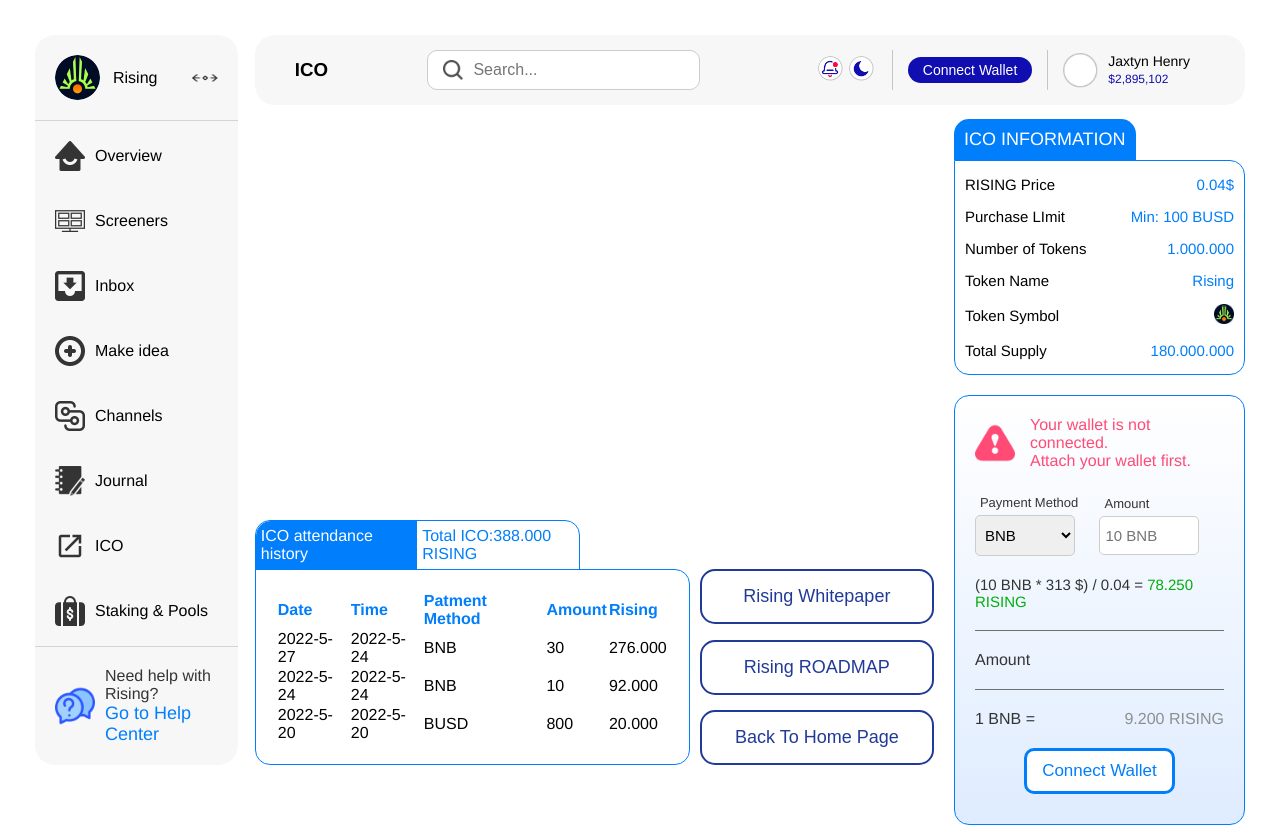
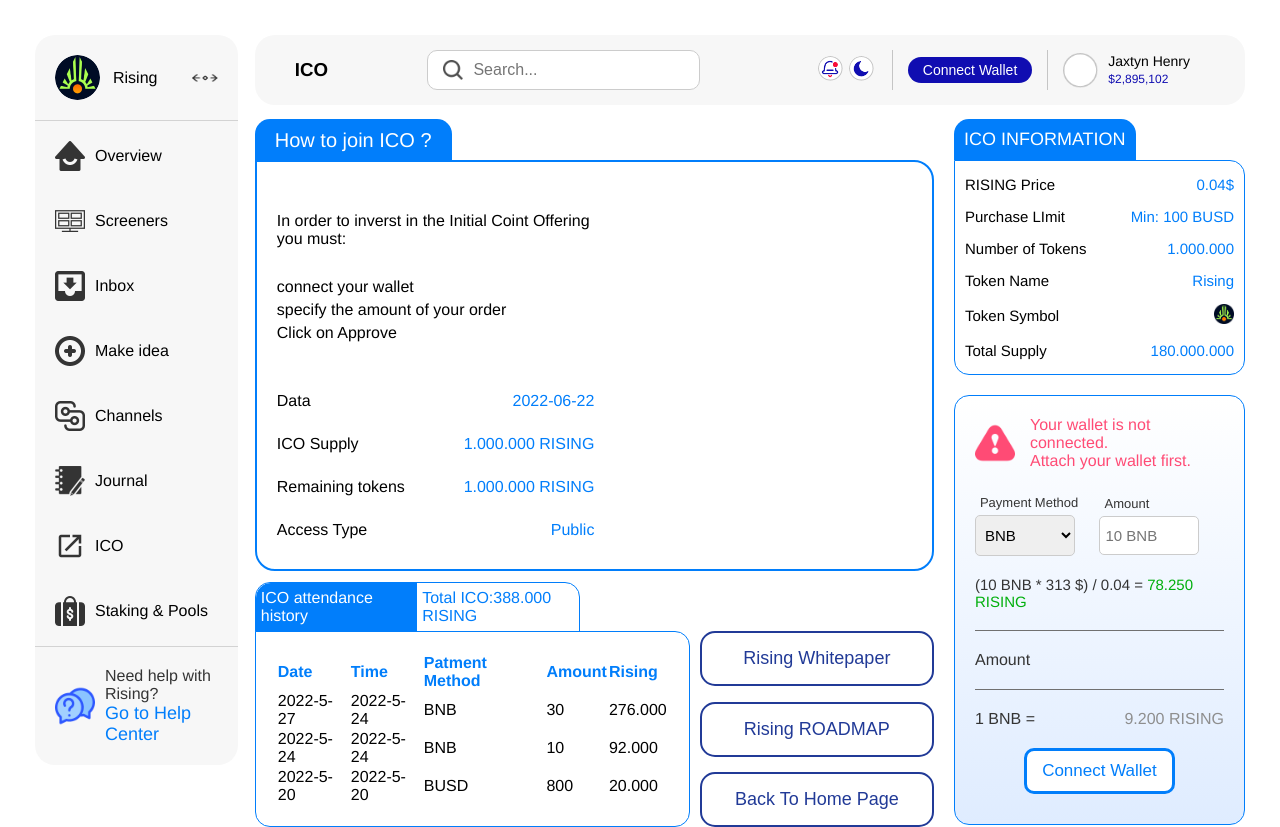
Before and after one commit to fawriid/ico-demo, a React (Create React App) app: page / in a window 1280 px wide. Built offline with nearby package versions, Linux system fonts and the light colour scheme.

Commit message:
how to join ICO added and resposived

```diff
--- a/src/App.css
+++ b/src/App.css
@@ -239,8 +239,71 @@ ul{
     display: flex;
     flex-direction: column;
 }
+/* top */
+.content_left-top{
+    /* background-color: red; */
+    padding: 10px;
+    margin-bottom: 30px;
+    margin-top: 30px;
+    height: 100%;
+    width: 100%;
+    border: 2px solid #017EFB;
+    border-radius: 0 20px 20px 20px;
+    position: relative;
+    display: flex;
+    align-items: center;
+}
+.content_top-left-information{
+    position: absolute;
+    top: 0;
+    left: -2px;
+    transform: translateY(-100%);
+    font-size: 18px;
+    color: #fff;
+    background-color: #017EFB;
+    padding: 10px 20px;
+    border-radius: 15px 15px 0 0;
+    font-size: 20px;
+
+}
+.joining_ico{
+    width: 50%;
+    height: 100%;
+    /* background-color: green; */
+    padding-left: 10px;
+    padding-top: 40px;
+    padding-bottom: 20px;
+}
+.joining_ico-guide{
+    display: flex;
+    flex-direction: column;
+}
+.joining_ico-guide div{
+    margin-top: 30px;
+    display: flex;
+    flex-direction: column;
+    gap: 5px;
+
+}
+.joining_ico-data{
+    margin-top: 50px;
+    display: flex;
+    flex-direction: column;
+    gap: 25px;
+}
+.joining_ico-data div{
+    display: flex;
+    justify-content: space-between;
+    align-items: center;
+}
+.joining_ico-data div span {
+    color: #017EFB;
+}
+
+
+/* bottom */
 .content_left-bottom{
-    margin-top: auto;
+    margin-top: 30px;
     /* height: 30%; */
     display: flex;
 }.content_left-table{
@@ -498,8 +561,25 @@ ul{
     .main_content-right{
         width: 40%;
     }
+    .content_left-top{
+        padding: 30px 0 30px;
+        width: 80%;
+        margin: 40px auto;
+        margin-bottom: 10px;
+    }
+    .joining_ico{
+        width: 100%;
+        padding: 10px 40px;
+
+    }
 }
 @media screen and (max-width:960px) {
+    .content_left-top{
+        width: 90%;
+    }
+    .joining_ico{
+        padding: 10px 20px;
+    }
     .navbar{
         padding: 20px;
     }
--- a/src/App.js
+++ b/src/App.js
@@ -137,7 +137,37 @@ function App() {
                 {/* main section content */}
                 <div className="main_content">
                     <div className="main_content-left">
-                        <div className="content_left-top"></div>
+                        <div className="content_left-top">
+                            <div className="content_top-left-information"> How to join ICO ?</div>
+                            <div className="joining_ico">
+                                <div className="joining_ico-guide">
+                                    <p>In order to inverst in the Initial Coint Offering you must:</p>
+                                    <div>
+                                        <span>connect your wallet </span>
+                                        <span>specify the amount of your order </span>
+                                        <span>Click on Approve</span>
+                                    </div>
+                                </div>
+                                <div className="joining_ico-data">
+                                    <div>
+                                        <p>Data</p>
+                                        <span>2022-06-22</span>
+                                    </div>
+                                    <div>
+                                        <p>ICO Supply</p>
+                                        <span>1.000.000 RISING</span>
+                                    </div>
+                                    <div>
+                                        <p>Remaining tokens</p>
+                                        <span>1.000.000 RISING</span>
+                                    </div>
+                                    <div>
+                                        <p>Access Type</p>
+                                        <span>Public</span>
+                                    </div>
+                                </div>
+                            </div>
+                        </div>
                         <div className="content_left-bottom">
                             <div className="content_left-table">
                                 <div className="content_left-information">
```
